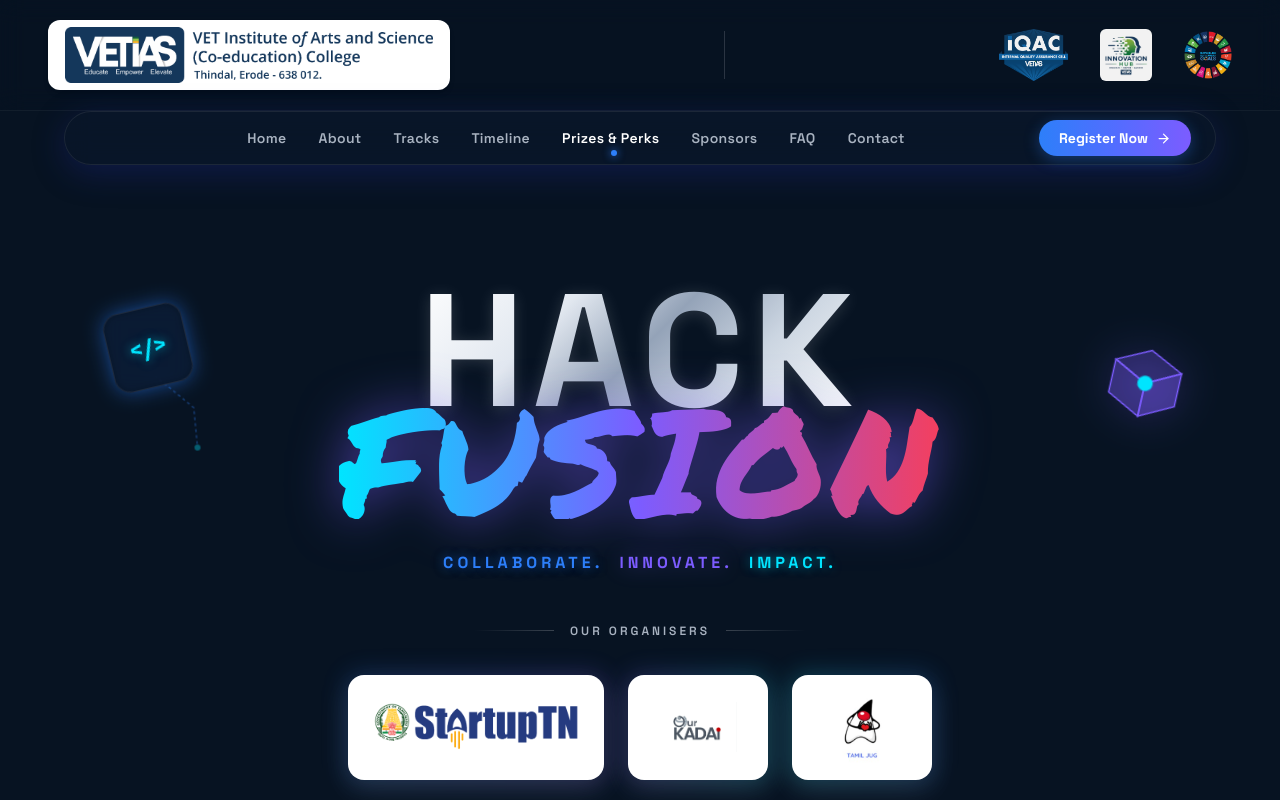
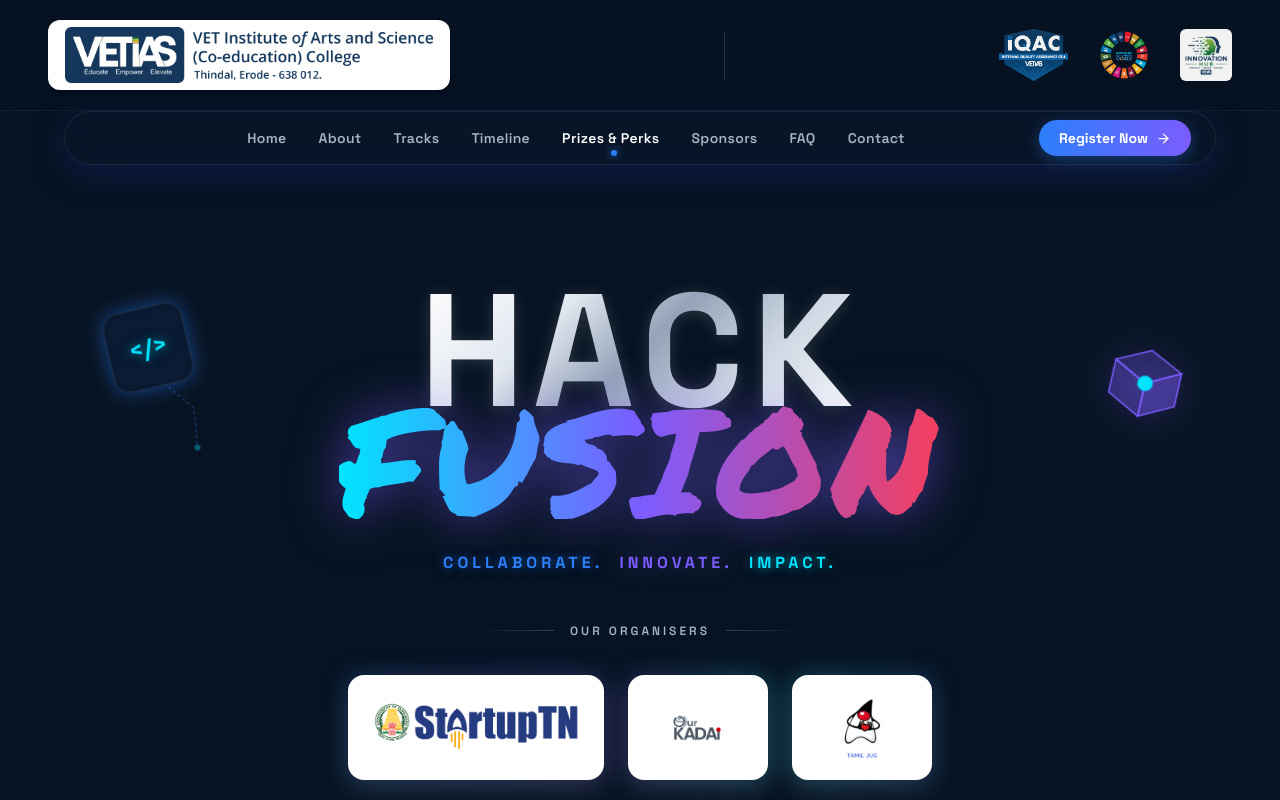
Before and after one commit to Sachin-S543/Hackfusion-site, a React (Vite) app: page / in a window 1280 px wide. Shown: the top 800 px of the page. Built offline with nearby package versions, Linux system fonts and the light colour scheme.

Commit message:
feat: add Header and Sponsors components with partner branding and logos

```diff
--- a/src/components/Header.jsx
+++ b/src/components/Header.jsx
@@ -4,8 +4,8 @@ import { motion } from 'framer-motion';
 export default function Header() {
   const partners = [
     { name: 'IQAC', src: '/assets/images/iqac_logo.png' },
-    { name: 'SDG Goals', src: '/assets/images/sdg_logo.jpg' },
-    { name: 'Innovation Hub', src: '/assets/images/innovation_hub_logo.png' },
+    { name: 'SDG Goals', src: '/assets/images/sdg_logo.png' },
+    { name: 'Innovation Hub', src: '/assets/images/innovation_hub_logo.jpg' },
   ];
 
   return (
--- a/src/components/Sponsors.jsx
+++ b/src/components/Sponsors.jsx
@@ -23,12 +23,12 @@ export default function Sponsors() {
     {
       name: 'Innovation Hub',
       role: 'Incubation Partner',
-      src: '/assets/images/innovation_hub_logo.png'
+      src: '/assets/images/innovation_hub_logo.jpg'
     },
     {
       name: 'SDG Goals',
       role: 'Sustainability Framework',
-      src: '/assets/images/sdg_logo.jpg'
+      src: '/assets/images/sdg_logo.png'
     },
     {
       name: 'TNJUG',
@@ -74,11 +74,11 @@ export default function Sponsors() {
               <div className="absolute inset-0 bg-accentBlue/0 group-hover:bg-accentBlue/5 rounded-2xl transition-all duration-300 -z-10"></div>
 
               {/* Logo block */}
-              <div className="h-24 w-full flex items-center justify-center mb-4 bg-white rounded-xl p-3.5 shadow-md border border-white/10 select-none">
+              <div className="h-24 w-full flex items-center justify-center mb-4 bg-white rounded-xl p-2 shadow-md border border-white/10 select-none">
                 <img
                   src={partner.src}
                   alt={partner.name}
-                  className="max-h-16 w-auto object-contain transition-transform duration-300 group-hover:scale-105"
+                  className="max-h-20 w-auto object-contain transition-transform duration-300 group-hover:scale-105"
                 />
               </div>
 
```
Also changed, not shown: public/assets/images/innovation_hub_logo.jpg (renamed from public/assets/images/sdg_logo.jpg), public/assets/images/sdg_logo.png (renamed from public/assets/images/innovation_hub_logo.png).
